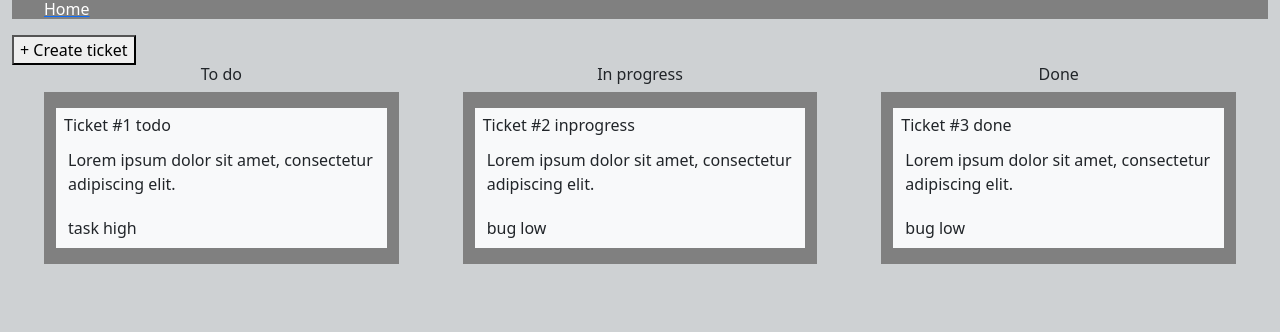
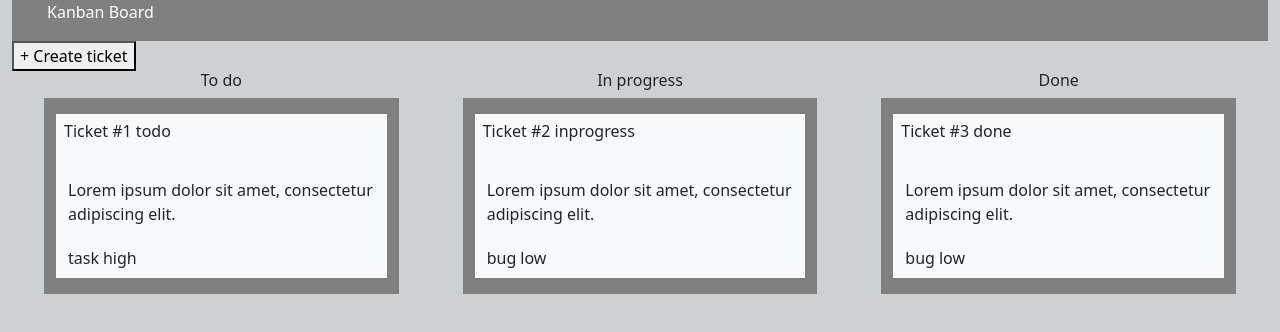
Before and after one commit to adriana-lazurca/kanban-board, a React (Create React App) app: page / in a window 1280 px wide. Shown: the top 332 px of the page. Built offline with nearby package versions, Linux system fonts and the light colour scheme; data requests are answered from the project's data file.

Commit message:
[Kanban-4]: refactoring

```diff
--- a/src/components/menu/Menu.jsx
+++ b/src/components/menu/Menu.jsx
@@ -8,7 +8,7 @@ export const Menu = () => {
          <ul>
             <li>
                <Link to='/'>
-                  <h6 className='text-white'>Home</h6>
+                  <h6 className='text-white'>Kanban Board</h6>
                </Link>
             </li>
          </ul>
--- a/src/components/menu/menu.scss
+++ b/src/components/menu/menu.scss
@@ -1,5 +1,6 @@
 .menu {
     background-color: grey;
+    padding: 3px;
 
     ul {
         list-style-type: none;
@@ -8,4 +9,8 @@
             padding: 0;
         }
     }
+
+    a {
+        text-decoration: none;
+    }
 }
--- a/src/components/ticket-card/TicketCard.jsx
+++ b/src/components/ticket-card/TicketCard.jsx
@@ -2,6 +2,7 @@ export const TicketCard = ({ ticket }) => {
    return (
       <div className='bg-light p-2 my-2'>
          <h6 className='text-start fw-lighter'>{`Ticket #${ticket.id} ${ticket.status}`}</h6>
+         <p className='fs-6 p-1'>{ticket.title}</p>
          <p className='fs-6 p-1'>{ticket.description}</p>
          <span className='p-1'>{ticket.type}</span>
          <span>{ticket.priority}</span>
```
